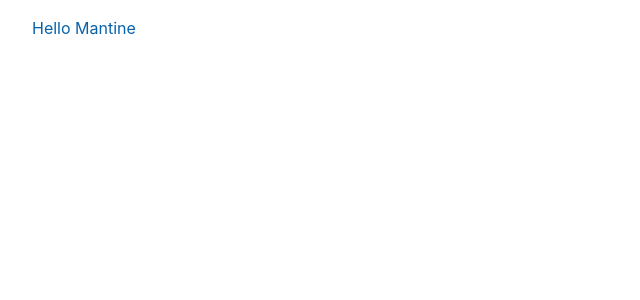
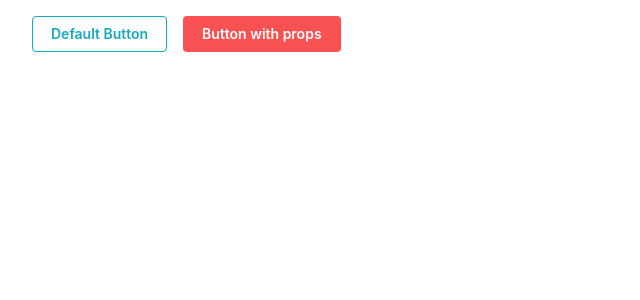
Before and after one commit to yasushi-mo/mantine-next-app-router, a Next.js app: page / in a window 1280 px wide. Shown: the top 300 px of the page, without its empty margins (0-640 px from the left). Built offline with nearby package versions, Linux system fonts and the light colour scheme.

Commit message:
Add: Cutomize button

```diff
--- a/src/app/page.tsx
+++ b/src/app/page.tsx
@@ -1,11 +1,14 @@
-import { Container, Text } from "@mantine/core";
+import { Button, Container, Group } from "@mantine/core";
 
 export default function Home() {
   return (
     <Container m="md">
-      <Text fz="md" c="blue.6">
-        Hello Mantine
-      </Text>
+      <Group>
+        <Button>Default Button</Button>
+        <Button color="red" variant="filled">
+          Button with props
+        </Button>
+      </Group>
     </Container>
   );
 }
--- a/src/libs/mantine/index.ts
+++ b/src/libs/mantine/index.ts
@@ -1,4 +1,6 @@
-import { createTheme } from "@mantine/core";
+"use client";
+
+import { Button, createTheme } from "@mantine/core";
 
 export const theme = createTheme({
   colors: {
@@ -15,4 +17,12 @@ export const theme = createTheme({
       "#000f1e",
     ],
   },
+  components: {
+    Button: Button.extend({
+      defaultProps: {
+        color: "cyan",
+        variant: "outline",
+      },
+    }),
+  },
 });
```
